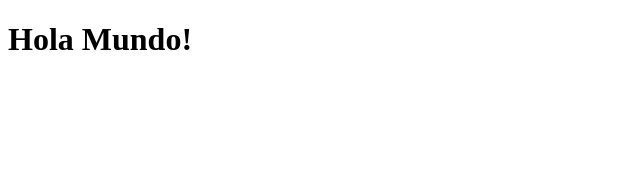
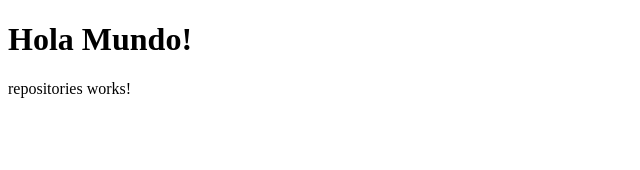
Before and after one commit to bufface/cfp-ionic2, an Angular app: page / in a window 1280 px wide. Shown: the top 170 px of the page, without its empty margins (0-640 px from the left). Built offline with nearby package versions, Linux system fonts and the light colour scheme.

Commit message:
Video 13: Primer componente (export e import)

```diff
--- a/src/app/app.component.html
+++ b/src/app/app.component.html
@@ -1,3 +1,4 @@
 <h1>
   {{title}}
 </h1>
+<app-repositories></app-repositories>
--- a/src/app/app.module.ts
+++ b/src/app/app.module.ts
@@ -4,10 +4,12 @@ import { FormsModule } from '@angular/forms';
 import { HttpModule } from '@angular/http';
 
 import { AppComponent } from './app.component';
+import { RepositoriesComponent } from './repositories/repositories.component';
 
 @NgModule({
   declarations: [
-    AppComponent
+    AppComponent,
+    RepositoriesComponent
   ],
   imports: [
     BrowserModule,
--- /dev/null
+++ b/src/app/repositories/repositories.component.html
@@ -0,0 +1,3 @@
+<p>
+  repositories works!
+</p>
--- /dev/null
+++ b/src/app/repositories/repositories.component.ts
@@ -0,0 +1,15 @@
+import { Component, OnInit } from '@angular/core';
+
+@Component({
+  selector: 'app-repositories',
+  templateUrl: './repositories.component.html',
+  styleUrls: ['./repositories.component.css']
+})
+export class RepositoriesComponent implements OnInit {
+
+  constructor() { }
+
+  ngOnInit() {
+  }
+
+}
```
Also changed, not shown: src/app/repositories/repositories.component.css (added), 1 other file (tests, documents, lock files or other folders).
